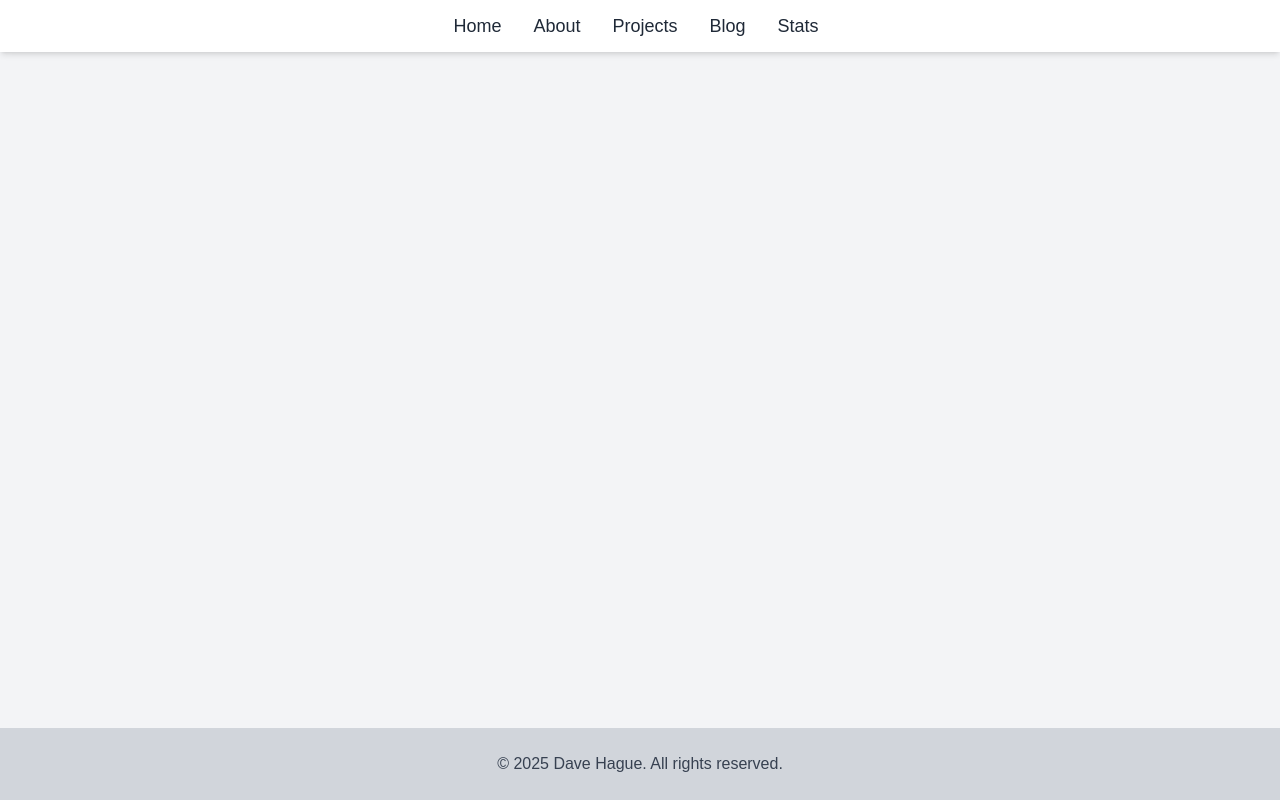
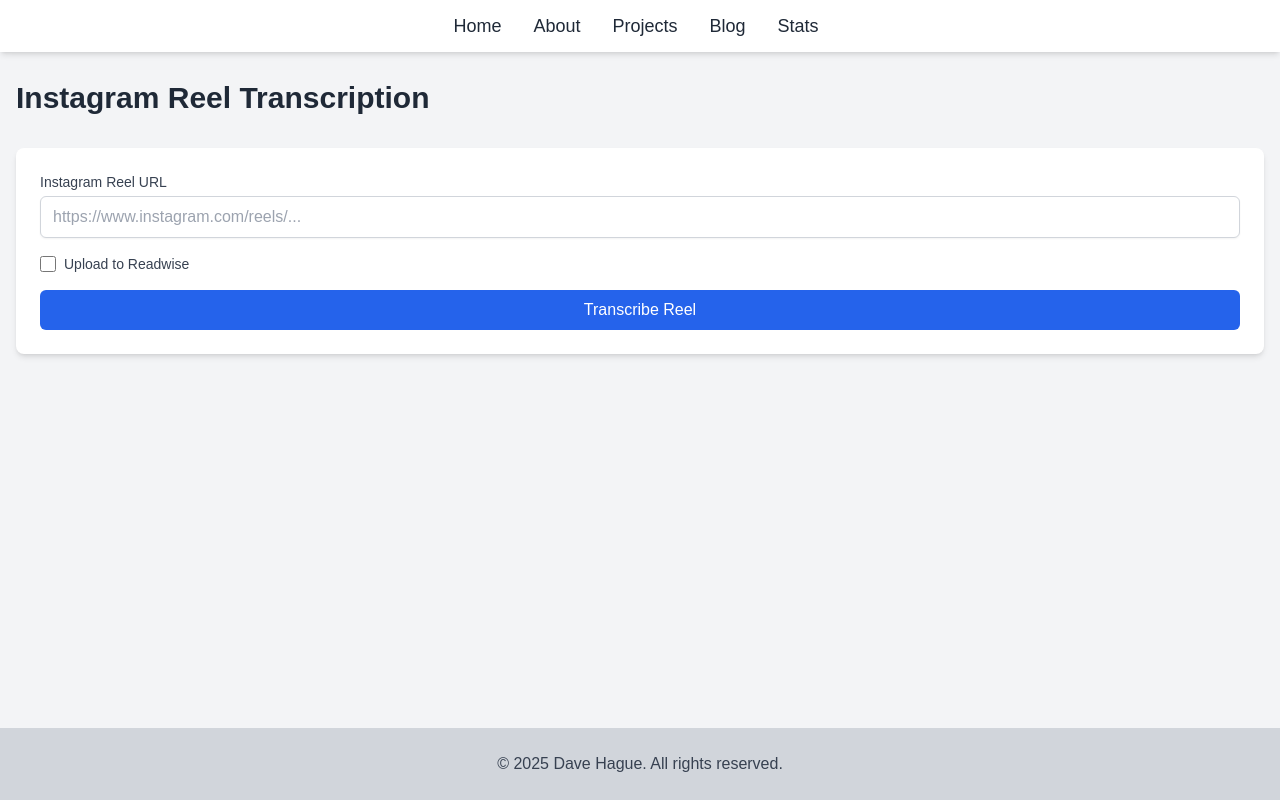
Before and after one commit to davehague/davehague-site, a Nuxt app: page /reels in a window 1280 px wide. Built offline with nearby package versions, Linux system fonts and the light colour scheme.

Commit message:
Added a page for trancribing reels

```diff
--- /dev/null
+++ b/pages/reels.vue
@@ -0,0 +1,170 @@
+# pages/reels.vue
+<template>
+  <div class="container mx-auto px-4 py-20">
+    <h1 class="text-3xl font-bold mb-8">Instagram Reel Transcription</h1>
+
+    <!-- Input Form -->
+    <div class="bg-white shadow-md rounded-lg p-6 mb-8">
+      <form @submit.prevent="transcribeReel" class="space-y-4">
+        <div>
+          <label for="reelUrl" class="block text-sm font-medium text-gray-700 mb-1">
+            Instagram Reel URL
+          </label>
+          <input id="reelUrl" v-model="reelUrl" type="url" required placeholder="https://www.instagram.com/reels/..."
+            class="w-full px-3 py-2 border border-gray-300 rounded-md shadow-sm focus:outline-none focus:ring-2 focus:ring-blue-500" />
+        </div>
+
+        <div class="flex items-center space-x-2">
+          <input id="uploadToReadwise" v-model="uploadToReadwise" type="checkbox"
+            class="h-4 w-4 text-blue-600 focus:ring-blue-500 border-gray-300 rounded" />
+          <label for="uploadToReadwise" class="text-sm font-medium text-gray-700">
+            Upload to Readwise
+          </label>
+        </div>
+
+        <div v-if="uploadToReadwise">
+          <label for="readwiseToken" class="block text-sm font-medium text-gray-700 mb-1">
+            Readwise API Token
+          </label>
+          <input id="readwiseToken" v-model="readwiseToken" type="password" required
+            placeholder="Enter your Readwise API token"
+            class="w-full px-3 py-2 border border-gray-300 rounded-md shadow-sm focus:outline-none focus:ring-2 focus:ring-blue-500" />
+        </div>
+
+        <button type="submit" :disabled="loading"
+          class="w-full bg-blue-600 text-white py-2 px-4 rounded-md hover:bg-blue-700 focus:outline-none focus:ring-2 focus:ring-blue-500 focus:ring-offset-2 disabled:opacity-50 disabled:cursor-not-allowed">
+          {{ loading ? 'Transcribing...' : 'Transcribe Reel' }}
+        </button>
+      </form>
+    </div>
+
+    <!-- Error Message -->
+    <div v-if="error" class="bg-red-50 border-l-4 border-red-400 p-4 mb-8">
+      <div class="flex">
+        <div class="flex-shrink-0">
+          <svg class="h-5 w-5 text-red-400" viewBox="0 0 20 20" fill="currentColor">
+            <path fill-rule="evenodd"
+              d="M10 18a8 8 0 100-16 8 8 0 000 16zM8.707 7.293a1 1 0 00-1.414 1.414L8.586 10l-1.293 1.293a1 1 0 101.414 1.414L10 11.414l1.293 1.293a1 1 0 001.414-1.414L11.414 10l1.293-1.293a1 1 0 00-1.414-1.414L10 8.586 8.707 7.293z"
+              clip-rule="evenodd" />
+          </svg>
+        </div>
+        <div class="ml-3">
+          <p class="text-sm text-red-700">{{ error }}</p>
+        </div>
+      </div>
+    </div>
+
+    <!-- Results -->
+    <div v-if="result" class="bg-white shadow-md rounded-lg p-6">
+      <div class="flex justify-between items-start mb-4">
+        <h2 class="text-2xl font-semibold">{{ result.title }}</h2>
+        <button @click="copyContent"
+          class="flex items-center space-x-2 px-3 py-2 bg-gray-100 hover:bg-gray-200 rounded-md transition-colors">
+          <span class="text-sm">{{ copied ? 'Copied!' : 'Copy' }}</span>
+          <svg v-if="!copied" xmlns="http://www.w3.org/2000/svg" class="h-5 w-5" viewBox="0 0 20 20"
+            fill="currentColor">
+            <path d="M8 3a1 1 0 011-1h2a1 1 0 110 2H9a1 1 0 01-1-1z" />
+            <path d="M6 3a2 2 0 00-2 2v11a2 2 0 002 2h8a2 2 0 002-2V5a2 2 0 00-2-2 3 3 0 01-3 3H9a3 3 0 01-3-3z" />
+          </svg>
+          <svg v-else xmlns="http://www.w3.org/2000/svg" class="h-5 w-5 text-green-600" viewBox="0 0 20 20"
+            fill="currentColor">
+            <path fill-rule="evenodd"
+              d="M16.707 5.293a1 1 0 010 1.414l-8 8a1 1 0 01-1.414 0l-4-4a1 1 0 011.414-1.414L8 12.586l7.293-7.293a1 1 0 011.414 0z"
+              clip-rule="evenodd" />
+          </svg>
+        </button>
+      </div>
+
+
+      <div class="mb-4">
+        <span class="text-gray-600">Author:</span>
+        <span class="ml-2">{{ result.author }}</span>
+      </div>
+
+      <div class="mb-4">
+        <span class="text-gray-600">Source:</span>
+        <a :href="result.source_url" target="_blank" rel="noopener noreferrer"
+          class="ml-2 text-blue-600 hover:text-blue-800">
+          {{ result.source_url }}
+        </a>
+      </div>
+
+      <div>
+        <h3 class="text-lg font-semibold mb-2">Transcript:</h3>
+        <p class="whitespace-pre-wrap text-gray-700">{{ result.transcript }}</p>
+      </div>
+
+      <div v-if="result.readwise_upload" class="mt-4 p-4 bg-green-50 rounded-md">
+        <p class="text-green-700">Successfully uploaded to Readwise!</p>
+      </div>
+    </div>
+  </div>
+</template>
+
+<script setup>
+import { ref } from 'vue'
+
+const reelUrl = ref('')
+const uploadToReadwise = ref(false)
+const readwiseToken = ref('')
+const loading = ref(false)
+const error = ref(null)
+const result = ref(null)
+const copied = ref(false)
+
+const copyContent = async () => {
+  if (!result.value) return
+
+  const textToCopy = `${result.value.title}\n\nTranscript:\n${result.value.transcript}`
+
+  try {
+    await navigator.clipboard.writeText(textToCopy)
+    copied.value = true
+
+    // Reset the "Copied!" state after 2 seconds
+    setTimeout(() => {
+      copied.value = false
+    }, 2000)
+  } catch (err) {
+    error.value = 'Failed to copy to clipboard'
+  }
+}
+
+const transcribeReel = async () => {
+  loading.value = true
+  error.value = null
+  result.value = null
+
+  try {
+    const response = await fetch('https://us-east4-davehague-site.cloudfunctions.net/transcribe-reel', {
+      method: 'POST',
+      headers: {
+        'Content-Type': 'application/json',
+      },
+      body: JSON.stringify({
+        url: reelUrl.value,
+        upload_to_readwise: uploadToReadwise.value,
+        readwise_token: uploadToReadwise.value ? readwiseToken.value : undefined
+      })
+    })
+
+    if (!response.ok) {
+      const errorData = await response.json()
+      throw new Error(errorData.error || 'Failed to transcribe reel')
+    }
+
+    result.value = await response.json()
+
+    // Clear form if successful
+    reelUrl.value = ''
+    if (uploadToReadwise.value) {
+      uploadToReadwise.value = false
+      readwiseToken.value = ''
+    }
+  } catch (e) {
+    error.value = e.message
+  } finally {
+    loading.value = false
+  }
+}
+</script>
```
